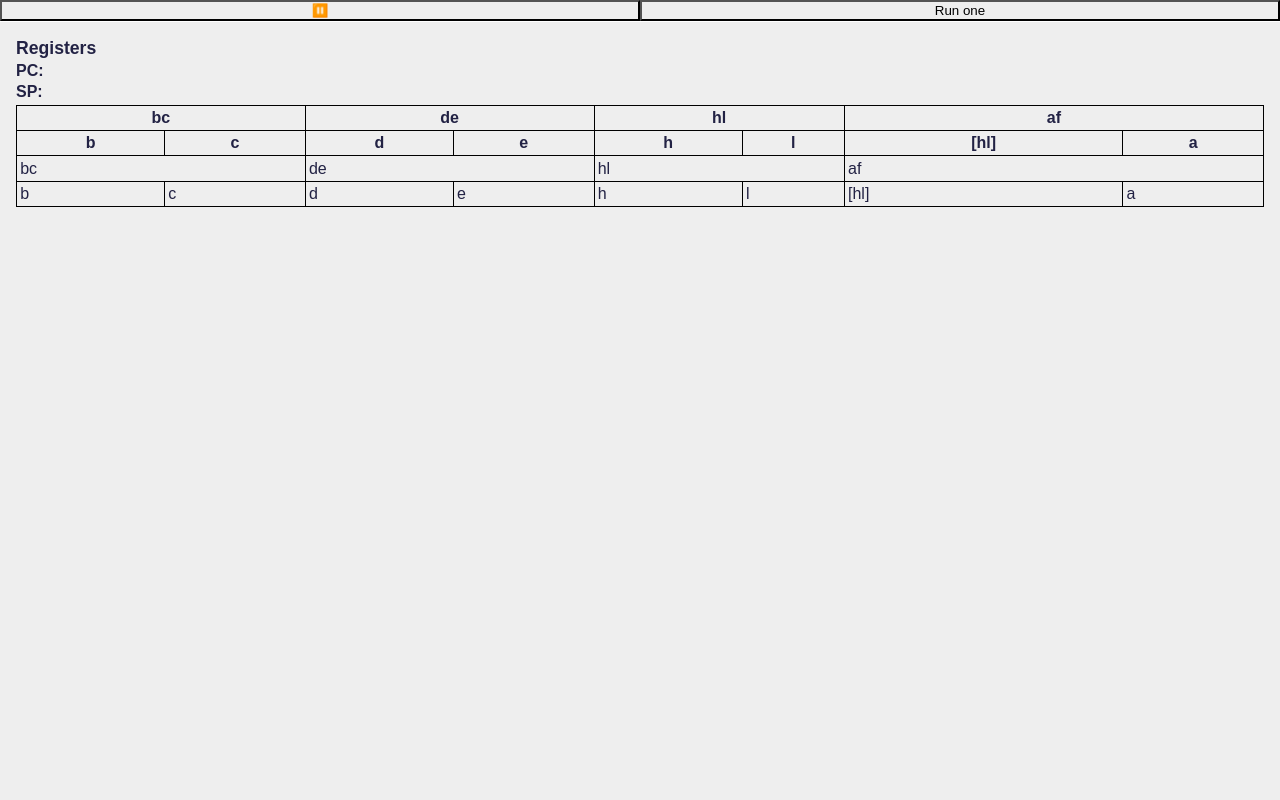
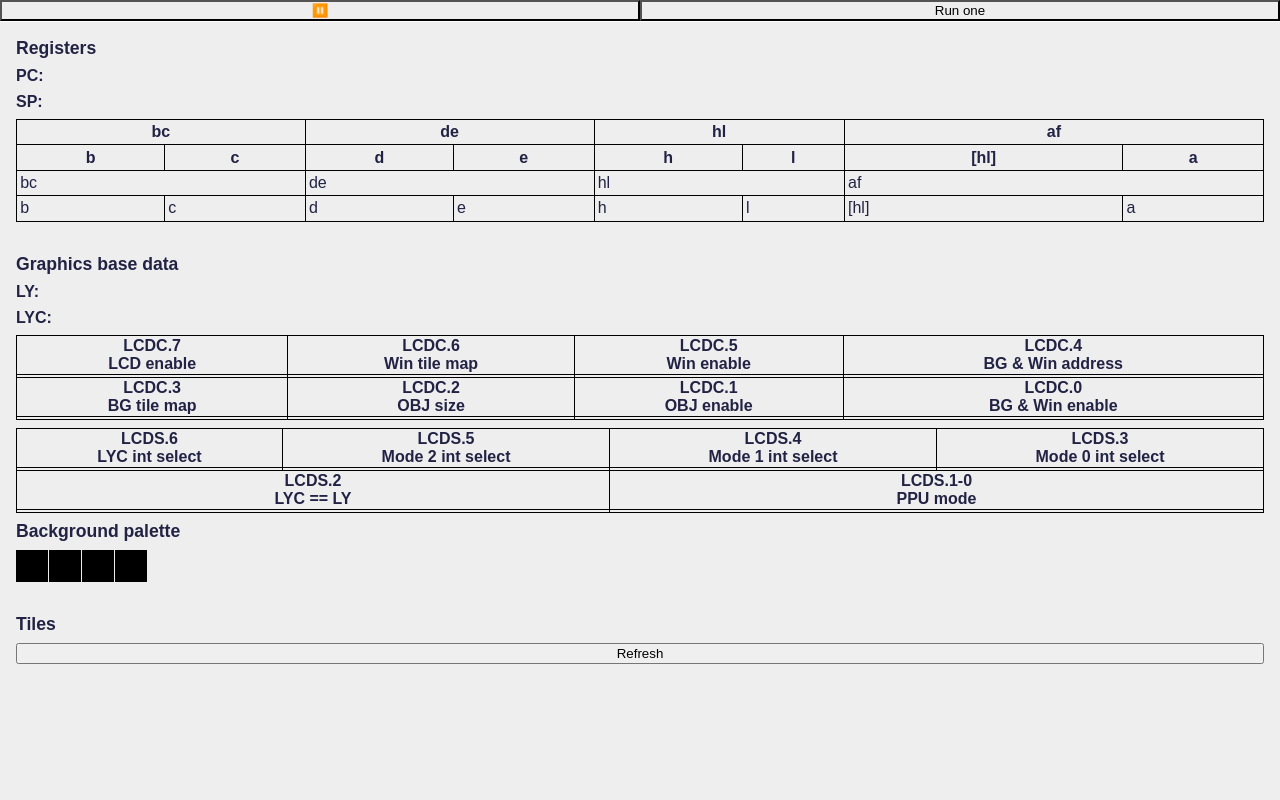
Before and after one commit to stevenremot/gb-emu, a website built with Vite: page index.html in a window 1280 px wide. Built offline with nearby package versions, Linux system fonts and the light colour scheme.

Commit message:
Start displaying some graphics information in the debugger
Display several LCD register values and palettes in the debugger.

Start implementing a feature to display the tile data. As the
operation may be a bit costly, use a button to trigger it.

```diff
--- /dev/null
+++ b/src/devtools/gbemu-devtools-graphics-base-data.ts
@@ -0,0 +1,131 @@
+import { GbemuApp } from "../gbemu-app";
+import { assertNotNull } from "../utils/assertions";
+
+import "./gbemu-devtools-palette";
+import { GbemuDevtoolsPalette } from "./gbemu-devtools-palette";
+
+export class GbemuDevtoolsGraphicsBaseData extends HTMLElement {
+  constructor() {
+    super();
+
+    this.innerHTML = /* HTML */ `
+      <div class="section graphics-base-data">
+        <div class="section-title">Graphics base data</div>
+
+        <div class="entry">
+          <span class="entry-title">LY:</span> <span class="target-ly"></span>
+        </div>
+        <div class="entry">
+          <span class="entry-title">LYC:</span> <span class="target-lyc"></span>
+        </div>
+
+        <table>
+          <thead>
+            <tr>
+              <th>LCDC.7<br />LCD enable</th>
+              <th>LCDC.6<br />Win tile map</th>
+              <th>LCDC.5<br />Win enable</th>
+              <th>LCDC.4<br />BG & Win address</th>
+            </tr>
+          </thead>
+          <tbody>
+            <tr>
+              <td class="target-lcdEnable"></td>
+              <td class="target-windowTileMap"></td>
+              <td class="target-windowEnable"></td>
+              <td class="target-bgWindowAddressingMode"></td>
+            </tr>
+          </tbody>
+          <thead>
+            <tr>
+              <th>LCDC.3<br />BG tile map</th>
+              <th>LCDC.2<br />OBJ size</th>
+              <th>LCDC.1<br />OBJ enable</th>
+              <th>LCDC.0<br />BG & Win enable</th>
+            </tr>
+          </thead>
+          <tbody>
+            <tr>
+              <td class="target-bgTileMap"></td>
+              <td class="target-objSize"></td>
+              <td class="target-objEnable"></td>
+              <td class="target-bgWindowEnable"></td>
+            </tr>
+          </tbody>
+        </table>
+
+        <table>
+          <thead>
+            <tr>
+              <th>LCDS.6<br />LYC int select</th>
+              <th>LCDS.5<br />Mode 2 int select</th>
+              <th>LCDS.4<br />Mode 1 int select</th>
+              <th>LCDS.3<br />Mode 0 int select</th>
+            </tr>
+          </thead>
+          <tbody>
+            <tr>
+              <td class="target-lycIntSelect"></td>
+              <td class="target-mode2IntSelect"></td>
+              <td class="target-mode1IntSelect"></td>
+              <td class="target-mode0IntSelect"></td>
+            </tr>
+          </tbody>
+          <thead>
+            <tr>
+              <th colspan="2">LCDS.2<br />LYC == LY</th>
+              <th colspan="2">LCDS.1-0<br />PPU mode</th>
+            </tr>
+          </thead>
+          <tbody>
+            <tr>
+              <td colspan="2" class="target-lycEqualsLy"></td>
+              <td colspan="2" class="target-ppuMode"></td>
+            </tr>
+          </tbody>
+        </table>
+
+        <div class="section-title">Background palette</div>
+
+        <gbemu-devtools-palette
+          id="devtools-bg-palette"
+        ></gbemu-devtools-palette>
+      </div>
+    `;
+  }
+
+  connectedCallback() {
+    this.app.workerClient.addMessageListener(
+      "debug:graphics-base-data-changed",
+      (payload) => {
+        for (const key in payload.lcdControl) {
+          assertNotNull(this.querySelector(`.target-${key}`)).textContent =
+            payload.lcdControl[key];
+        }
+
+        for (const key in payload.lcdStatus) {
+          assertNotNull(this.querySelector(`.target-${key}`)).textContent =
+            payload.lcdStatus[key];
+        }
+
+        assertNotNull(this.querySelector(".target-ly")).textContent =
+          payload.LY;
+        assertNotNull(this.querySelector(".target-lyc")).textContent =
+          payload.LYC;
+
+        assertNotNull(
+          this.querySelector("#devtools-bg-palette") as GbemuDevtoolsPalette,
+        ).setPalette(payload.backgroundPalette);
+      },
+    );
+  }
+
+  get app() {
+    return assertNotNull(document.querySelector("gbemu-app")) as GbemuApp;
+  }
+}
+
+customElements.define(
+  "gbemu-devtools-graphics-base-data",
+  GbemuDevtoolsGraphicsBaseData,
+);
--- /dev/null
+++ b/src/devtools/gbemu-devtools-palette.style.css
@@ -0,0 +1,14 @@
+gbemu-devtools-palette {
+  --size: 2rem;
+
+  display: flex;
+  flex-direction: row;
+  height: var(--size);
+  align-items: stretch;
+  gap: 1px;
+
+  .palette-color {
+    flex: 0 0 var(--size);
+    background-color: var(--color, black);
+  }
+}
--- /dev/null
+++ b/src/devtools/gbemu-devtools-palette.ts
@@ -0,0 +1,26 @@
+import { paletteColors } from "../graphics/constants";
+import "./gbemu-devtools-palette.style.css";
+
+export class GbemuDevtoolsPalette extends HTMLElement {
+  constructor() {
+    super();
+
+    this.innerHTML = /* HTML */ `
+      <div class="palette-color" id="color-0"></div>
+      <div class="palette-color" id="color-1"></div>
+      <div class="palette-color" id="color-2"></div>
+      <div class="palette-color" id="color-3"></div>
+    `;
+  }
+
+  setPalette(palette: [number, number, number, number]) {
+    for (let i = 0; i < 4; i += 1) {
+      (this.querySelector(`#color-${i}`) as HTMLElement)?.style.setProperty(
+        "--color",
+        paletteColors[palette[i]],
+      );
+    }
+  }
+}
+
+customElements.define("gbemu-devtools-palette", GbemuDevtoolsPalette);
--- /dev/null
+++ b/src/devtools/gbemu-devtools-tile-data.style.css
@@ -0,0 +1,6 @@
+gbemu-devtools-tile-data {
+  .canvas-wrapper {
+    max-height: 100rem;
+    overflow: auto;
+  }
+}
--- /dev/null
+++ b/src/devtools/gbemu-devtools-tile-data.ts
@@ -0,0 +1,53 @@
+import { GbemuApp } from "../gbemu-app";
+import { assertNotNull } from "../utils/assertions";
+
+import "./gbemu-devtools-tile-data.style.css";
+
+export class GbemuDevtoolsTileData extends HTMLElement {
+  constructor() {
+    super();
+
+    this.innerHTML = /* HTML */ `
+      <div class="section">
+        <div class="section-title">Tiles</div>
+
+        <button id="devtools-tiles-refresh">Refresh</button>
+
+        <div class="canvas-wrapper">
+          <canvas id="devtools-tile-canvas"></canvas>
+        </div>
+      </div>
+    `;
+  }
+
+  connectedCallback() {
+    const canvas = this.querySelector(
+      "#devtools-tile-canvas",
+    ) as HTMLCanvasElement;
+
+    const ctx = assertNotNull(canvas.getContext("bitmaprenderer"));
+
+    this.querySelector("#devtools-tiles-refresh")?.addEventListener(
+      "click",
+      () => {
+        this.app.workerClient.callMethod({
+          target: "tileDebugger",
+          method: "refreshTiles",
+        });
+      },
+    );
+
+    this.app.workerClient.addMessageListener(
+      "debug:tiles-refreshed",
+      (image) => {
+        ctx.transferFromImageBitmap(image);
+      },
+    );
+  }
+
+  get app() {
+    return assertNotNull(document.querySelector("gbemu-app")) as GbemuApp;
+  }
+}
+
+customElements.define("gbemu-devtools-tile-data", GbemuDevtoolsTileData);
--- a/src/devtools/gbemu-devtools.style.css
+++ b/src/devtools/gbemu-devtools.style.css
@@ -6,6 +6,7 @@ gbemu-devtools {
   align-items: stretch;
 
   height: 100%;
+  overflow: auto;
   color: #222244;
   background-color: #eeeeee;
 
@@ -25,11 +26,15 @@ gbemu-devtools {
     padding: 1rem;
     display: flex;
     flex-direction: column;
-    gap: 0.2rem;
+    gap: 0.5rem;
   }
 
   .section-title {
     font-size: 1.1rem;
     font-weight: 600;
   }
+
+  .entry-title {
+    font-weight: 600;
+  }
 }
--- a/src/devtools/gbemu-devtools.ts
+++ b/src/devtools/gbemu-devtools.ts
@@ -1,16 +1,14 @@
-import { InstructionResult } from "../cpu/instructions/types";
 import { Processor } from "../cpu/processor";
-import { formatOpcode } from "../cpu/utils/opcode";
 import { GbemuApp } from "../gbemu-app";
 import { assertNotNull } from "../utils/assertions";
-import { logger } from "../utils/logger";
 
 import "./gbemu-devtools-registers";
+import "./gbemu-devtools-graphics-base-data";
 import "./gbemu-devtools.style.css";
+import "./gbemu-devtools-tile-data";
 
 export class GbemuDevtools extends HTMLElement {
   processor?: Processor;
-  #logger = logger("DEBUG");
 
   constructor() {
     super();
@@ -21,6 +19,8 @@ export class GbemuDevtools extends HTMLElement {
         <button type="button" id="run-one">Run one</button>
       </div>
       <gbemu-devtools-registers></gbemu-devtools-registers>
+      <gbemu-devtools-graphics-base-data></gbemu-devtools-graphics-base-data>
+      <gbemu-devtools-tile-data></gbemu-devtools-tile-data>
     `;
   }
 
--- /dev/null
+++ b/src/graphics/constants.ts
@@ -0,0 +1 @@
+export const paletteColors = ["#9ff4e5", "#00b9be", "#005f8c", "#002b59"];
--- /dev/null
+++ b/src/worker/debug/graphics.ts
@@ -0,0 +1,37 @@
+import { LcdMemoryView } from "../../graphics/lcd-memory-view";
+import { MemoryMap } from "../../memory/memory-map";
+
+export function debugGraphicsBaseData(memoryMap: MemoryMap) {
+  const view = new LcdMemoryView(memoryMap.ioRegisters);
+  const lcdControlFlags = view.controlFlags;
+  const lcdStatusFlags = view.statusFlags;
+
+  const graphicsBaseData = {
+    lcdControl: {
+      lcdEnable: lcdControlFlags.lcdEnable,
+      windowTileMap: lcdControlFlags.windowTileMap,
+      windowEnable: lcdControlFlags.windowEnable,
+      bgWindowAddressingMode: lcdControlFlags.bgWindowAddressingMode,
+      bgTileMap: lcdControlFlags.bgTileMap,
+      objSize: lcdControlFlags.objSize,
+      objEnable: lcdControlFlags.objEnable,
+      bgWindowEnable: lcdControlFlags.bgWindowEnable,
+    },
+    lcdStatus: {
+      lycIntSelect: lcdStatusFlags.lycIntSelect,
+      mode2IntSelect: lcdStatusFlags.mode2IntSelect,
+      mode1IntSelect: lcdStatusFlags.mode1IntSelect,
+      mode0IntSelect: lcdStatusFlags.mode0IntSelect,
+      lycEqualsLy: lcdStatusFlags.lycEqualsLy,
+      ppuMode: lcdStatusFlags.ppuMode,
+    },
+    LY: view.LY,
+    LYC: view.LYC,
+    backgroundPalette: view.backgroundPalette,
+  };
+
+  postMessage({
+    type: "debug:graphics-base-data-changed",
+    payload: graphicsBaseData,
+  });
+}
--- /dev/null
+++ b/src/worker/debug/registers.ts
@@ -0,0 +1,20 @@
+import { Registers } from "../../cpu/registers";
+
+export function debugRegisters(registers: Registers) {
+  const eventPayload = {
+    PC: registers.PC,
+    SP: registers.SP,
+    "16bits": [] as number[],
+    "8bits": [] as number[],
+  };
+
+  for (let i = 0; i < 4; i += 1) {
+    eventPayload["16bits"].push(registers.get16Bits(i));
+  }
+
+  for (let i = 0; i < 8; i += 1) {
+    eventPayload["8bits"].push(registers.get8Bits(i));
+  }
+
+  postMessage({ type: "debug:registers-changed", payload: eventPayload });
+}
--- /dev/null
+++ b/src/worker/debug/tile-debugger.ts
@@ -0,0 +1,34 @@
+import { paletteColors } from "../../graphics/constants";
+import { MemoryMap } from "../../memory/memory-map";
+import { assertNotNull } from "../../utils/assertions";
+import { MessageHandler } from "../types";
+
+export class TileDebugger implements MessageHandler {
+  private readonly canvas: OffscreenCanvas;
+  private readonly ctx: OffscreenCanvasRenderingContext2D;
+
+  constructor(private readonly memoryMap: MemoryMap) {
+    this.canvas = new OffscreenCanvas(64, 384);
+    this.ctx = assertNotNull(this.canvas.getContext("2d"));
+  }
+
+  onMessage(message: string) {
+    switch (message) {
+      case "refreshTiles":
+        this.refreshTiles();
+        break;
+      default:
+        break;
+    }
+  }
+
+  private refreshTiles() {
+    this.ctx.fillStyle = paletteColors[1];
+    this.ctx.fillRect(0, 0, 64, 384);
+
+    postMessage({
+      type: "debug:tiles-refreshed",
+      payload: this.canvas.transferToImageBitmap(),
+    });
+  }
+}
--- a/src/worker/worker-client.ts
+++ b/src/worker/worker-client.ts
@@ -7,29 +7,33 @@ export class WorkerClient {
     });
   }
 
+  callMethod(payload: { target: string; method: string; payload?: unknown }) {
+    this.worker?.postMessage(payload);
+  }
+
   runOneInstruction() {
-    this.worker?.postMessage({
+    this.callMethod({
       target: "runner",
       method: "runOneInstruction",
     });
   }
 
   toggleLoop() {
-    this.worker?.postMessage({
+    this.callMethod({
       target: "runner",
       method: "toggle",
     });
   }
 
   stop() {
-    this.worker?.postMessage({
+    this.callMethod({
       target: "runner",
       method: "stop",
     });
   }
 
   loadUrl(type: "boot" | "cartridge", path: string) {
-    this.worker?.postMessage({
+    this.callMethod({
       target: "loader",
       method: "loadUrl",
       payload: { type, path },
--- a/src/worker/worker.ts
+++ b/src/worker/worker.ts
@@ -4,6 +4,9 @@ import { MemoryMap } from "../memory/memory-map";
 import { Loader } from "./loader";
 import { InstructionLogger } from "./instruction-logger";
 import { Runner } from "./runner";
+import { debugRegisters } from "./debug/registers";
+import { debugGraphicsBaseData } from "./debug/graphics";
+import { TileDebugger } from "./debug/tile-debugger";
 
 const memoryMap = new MemoryMap();
 const processor = new Processor(memoryMap);
@@ -14,6 +17,7 @@ const instructionLogger = new InstructionLogger();
 const messageHandlers = {
   loader: new Loader(processorLoop, memoryMap),
   runner: new Runner(processor, processorLoop),
+  tileDebugger: new TileDebugger(memoryMap),
 };
 
 onmessage = (event) => {
@@ -42,23 +46,10 @@ processorLoop.addObserver({
   },
   onStopped() {
     postMessage({ type: "runner:loop-stopped" });
-
-    const registers = {
-      PC: processor.registers.PC,
-      SP: processor.registers.SP,
-      "16bits": [] as number[],
-      "8bits": [] as number[],
-    };
-
-    for (let i = 0; i < 4; i += 1) {
-      registers["16bits"].push(processor.registers.get16Bits(i));
-    }
-
-    for (let i = 0; i < 8; i += 1) {
-      registers["8bits"].push(processor.registers.get8Bits(i));
-    }
-
-    postMessage({ type: "debug:registers-changed", payload: registers });
+    debugRegisters(processor.registers);
+    debugGraphicsBaseData(memoryMap);
     instructionLogger.flushLogs();
   },
 });
+
+Object.assign(globalThis, { memoryMap });
```
Also changed, not shown: src/graphics/lcd-control-flags.ts (added, +21 -0 lines), src/graphics/lcd-memory-view.ts (added, +33 -0 lines), src/graphics/lcd-status-flags.ts (added, +17 -0 lines), README.md.
